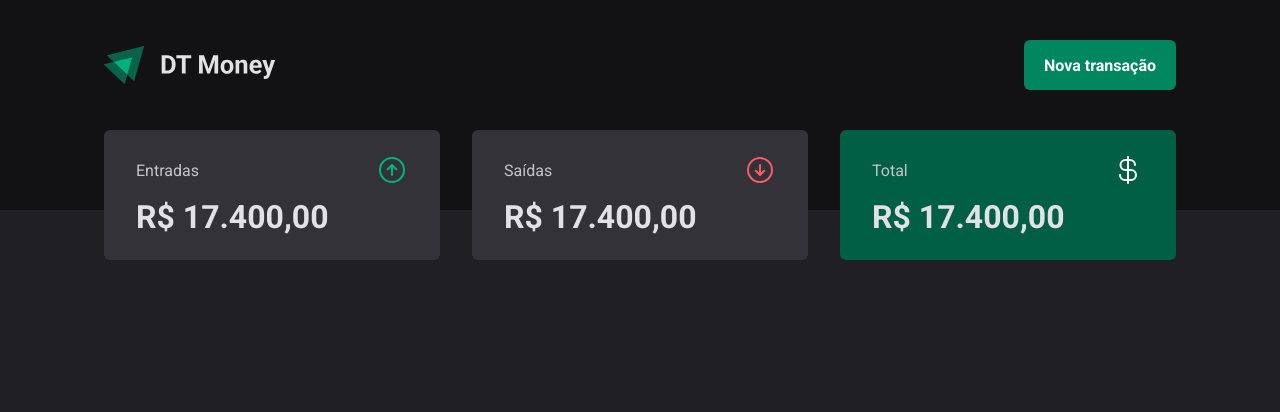
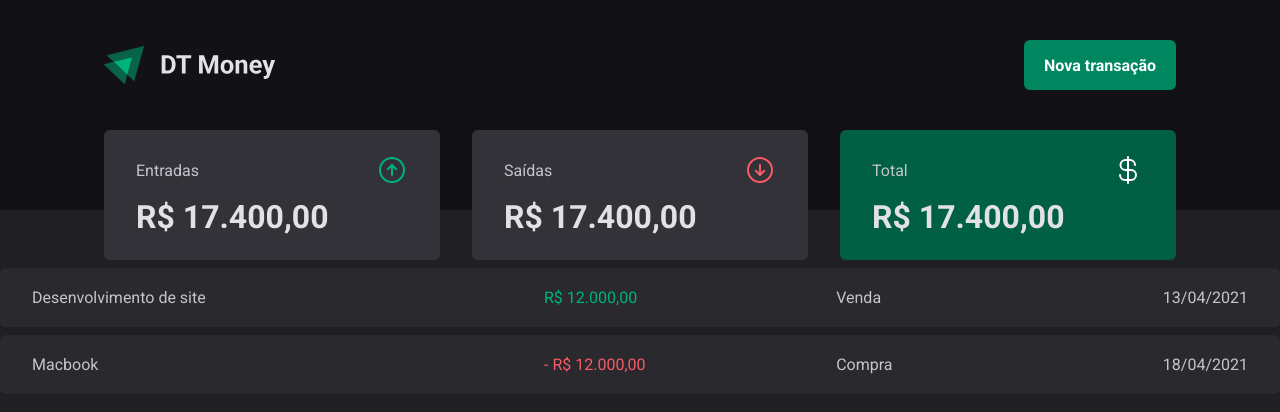
Before and after one commit to gabrielcardosodev/dtmoney, a React (Vite) app: page / in a window 1280 px wide. Shown: the top 412 px of the page. Built offline with nearby package versions, Linux system fonts and the light colour scheme.

Commit message:
feat(Add transactions table component to transactions page): :sparkles:

```diff
--- a/src/pages/Transactions/index.tsx
+++ b/src/pages/Transactions/index.tsx
@@ -2,13 +2,18 @@
 
 import { Header } from '../../components/Header'
 import { Summary } from '../../components/Summary'
+import { TransactionsTable } from './components/TransactionsTable'
 import { TransactionsContainer } from './styles'
 
 export function Transactions() {
   return (
-    <TransactionsContainer>
+    <div>
       <Header />
       <Summary />
-    </TransactionsContainer>
+
+      <TransactionsContainer>
+        <TransactionsTable />
+      </TransactionsContainer>
+    </div>
   )
 }
```
